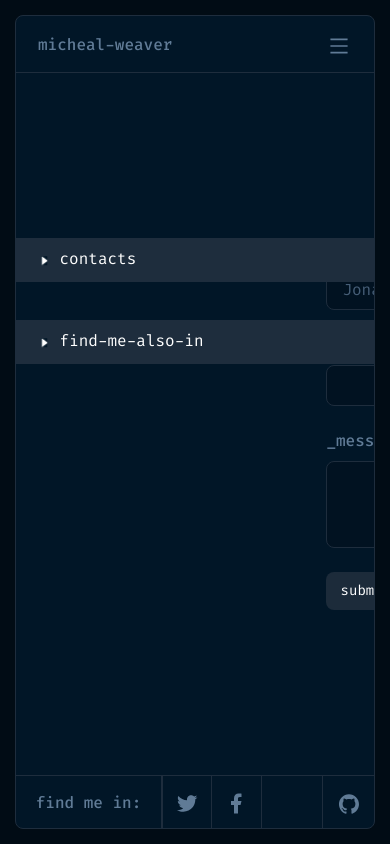
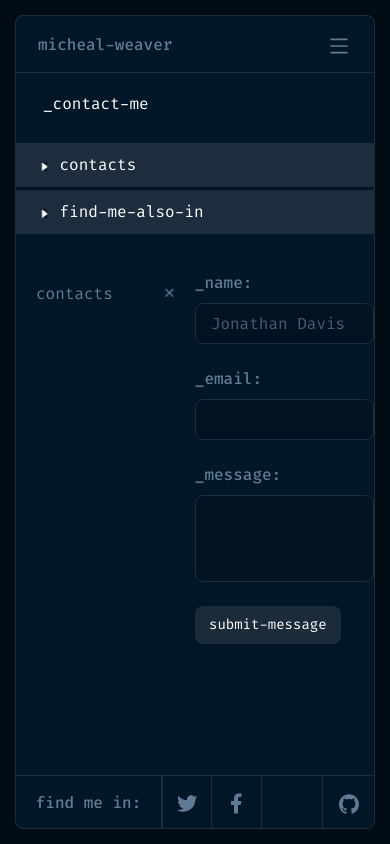
Before and after one commit to tienbot/SaintCode-Portfolio, a React (Create React App) app: page /contacts in a window 390 px wide. Built offline with nearby package versions, Linux system fonts and the light colour scheme; no server answers.

Commit message:
adaptive contact, project

```diff
--- a/src/Pages/Contacts/Contacts.module.scss
+++ b/src/Pages/Contacts/Contacts.module.scss
@@ -1,9 +1,23 @@
 .wrapSection {
-  display:flex;
+    display:flex;
+    max-width: 1782px;
+    height: 100%;
 }
 
 .wrapSidebar {
   max-width:19.4rem;
   width:100%;
   font-size:1rem;
+  border-right: 1px solid #1e2d3d;
 }
+
+@media ( max-width: 576px ){
+    .wrapSection {
+        flex-direction: column;
+        overflow: auto;
+    }
+
+    .wrapSidebar {
+        border-right: none;
+    }
+}
--- a/src/components/ContactsSidebar/ContactsSidebar.jsx
+++ b/src/components/ContactsSidebar/ContactsSidebar.jsx
@@ -8,6 +8,7 @@ import { DropdownLinks } from '../DropdownLinks/DropdownLinks'
 export const ContactsSidebar = () => {
   return (
     <div>
+      <p className={s.mobileTitle}>_contact-me</p>
       <Toggle
        dropdownContent={<DropdownContacts />}><label className={s.labelText}>contacts</label>
       </Toggle>
--- a/src/components/DropdownContacts/DropdownContacts.module.scss
+++ b/src/components/DropdownContacts/DropdownContacts.module.scss
@@ -1,4 +1,10 @@
 .wrap {
   padding-top: 1rem;
-  padding-left: 0.5rem;
+  padding-left: 22px;
 }
+
+@media ( max-width: 576px ){
+    .wrap{
+        padding-left: 27px;
+    }
+}
--- a/src/components/DropdownLinks/DropdownLinks.module.scss
+++ b/src/components/DropdownLinks/DropdownLinks.module.scss
@@ -1,5 +1,11 @@
 .wrap {
   padding-top: 1rem;
-  padding-left: 0.5rem;
+  padding-left: 22px;
   font-size:1rem;
 }
+
+@media ( max-width: 576px ){
+    .wrap{
+        padding-left: 27px;
+    }
+}
--- a/src/components/Form/Form.jsx
+++ b/src/components/Form/Form.jsx
@@ -2,11 +2,15 @@ import React, { useState } from 'react';
 import s from './Form.module.scss';
 import TextComponent from '../TextComponent/TextComponent';
 import { Button } from '../Button/Button';
+import { ButtonX } from '../ButtonX/ButtonX';
 
 export const Form = () => {
   const [name, setName] = useState('Jonathan Davis');
   const [email, setEmail] = useState('');
   const [message, setMessage] = useState('');
+  const [checkedProjects, setCheckedProjects] = useState([]);
+  const [buttonXVisible, setButtonXVisible] = useState(false);
+  const [buttonXText, setButtonXText] = useState('');
 
   const handleNameChange = (e) => {
     setName(e.target.value);
@@ -26,7 +30,19 @@ export const Form = () => {
     setMessage(e.target.value);
   };
 
+  const handleButtonXClick = () => {
+    setCheckedProjects([]); // Clear selected projects
+    setButtonXVisible(false); // Hide ButtonX
+  };
+
   return (
+    <div className={s.wrapper}>
+        <div class="Projects_border__MGs97">
+                <div className={s.border}>
+                    <ButtonX onClick={handleButtonXClick}>contacts</ButtonX>
+                </div>
+        </div>
+        {/* <div className="formWrapper"></div> */}
         <form className={s.form}>
             <label className={s.label} htmlFor="fname">
                 <TextComponent text="_name:" />
@@ -68,5 +84,6 @@ export const Form = () => {
         ></textarea>
         <Button textBtn="submit-message" />
         </form>
+    </div>
   );
 };
--- a/src/components/Form/Form.module.scss
+++ b/src/components/Form/Form.module.scss
@@ -51,6 +51,10 @@
 //   }
 // }
 // }
+.wrapper{
+    width: 100%;
+}
+
 .form {
   display: flex;
   flex-direction: column;
@@ -108,3 +112,11 @@
     background-color: #FEA55F;
   }
 }
+
+@media ( max-width: 576px ){
+    .wrapper{
+        display: flex;
+        justify-content: center;
+        margin-bottom: 38px;
+    }
+}
--- a/src/components/Header/Header.jsx
+++ b/src/components/Header/Header.jsx
@@ -35,7 +35,6 @@ export const Header = () => {
         <div className={s.wrapName}>
           <TextComponent text="micheal-weaver" />
         </div>
-         {/* add Zhazgul21, что то работает некорректно. Строки 39-41*/}
         <div onClick = {() => setNav(!nav)} className={s.burger_btn}>
           {nav ? <AiOutlineMenu size={22}/> : <AiOutlineClose size={22} />}
         </div>
--- a/src/components/SnakeGame/SnakeGame.jsx
+++ b/src/components/SnakeGame/SnakeGame.jsx
@@ -271,11 +271,11 @@ function SnakeGame(){
         {!gameStarted && <Button textBtn='start game' primary startGame/>}
         {gameWin && <>
             <div className={s.game__message}>WELL DONE!</div>
-            <Button id='qwerty' textBtn='play-again' playAgain/>
+            <Button textBtn='play-again' playAgain/>
         </>}
         {gameLoose && <>
-            <div className={s.game__message}>GAME OVER!</div>
-            <Button id='qwerty' textBtn='start-again' playAgain/>
+                <div className={s.game__message}>GAME OVER!</div>
+                <Button textBtn='start-again' to="/" playAgain/>
         </>}
     </div>
     </>
--- a/src/components/Toggle/Toogle.module.sass
+++ b/src/components/Toggle/Toogle.module.sass
@@ -3,9 +3,12 @@
     position: relative
     cursor: pointer
     padding: 10px
+    border-top: 1px solid #1e2d3d
     border-bottom: 1px solid #1e2d3d
     width:100%
     height: 44px
+    &:first-item
+        border-top: unset
 .check
     opacity: 0
     position: absolute
@@ -45,8 +48,10 @@
 
 @media ( max-width: 576px )
     .containerStyle
+        margin-bottom: 3px
+        width: calc(100vw - 32px)
+    .containerStyle:last-child
         margin-bottom: 38px
-        width: calc(100vw - 32px)
     .checkbox
         border-bottom: none
         width: 100%
```
Lines whose indentation alone changed are shown as unchanged.
